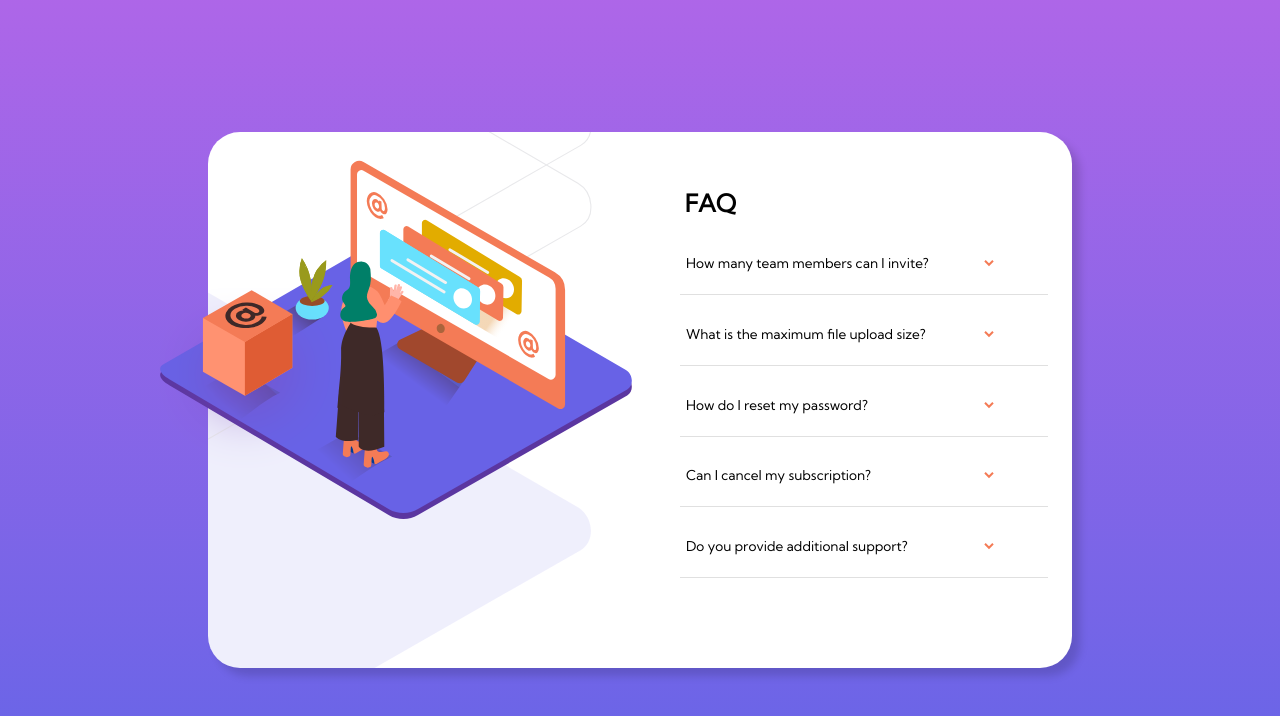
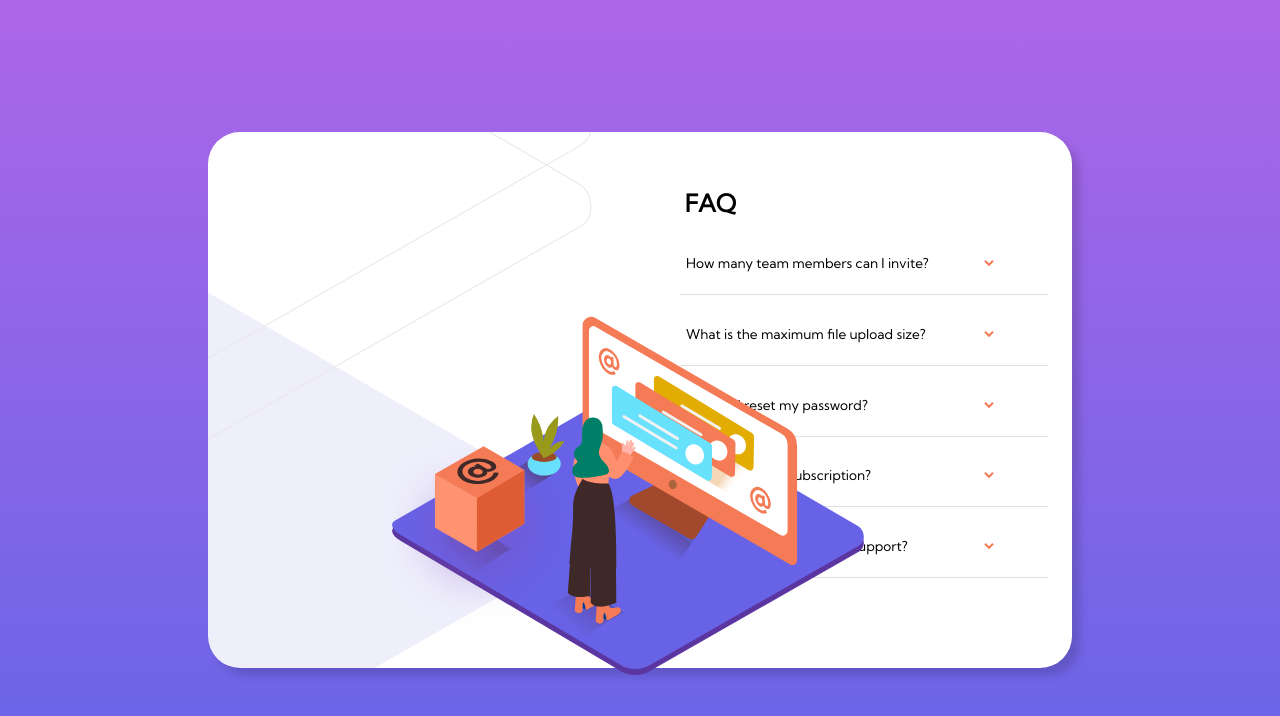
Before and after one commit to cassiamoraes/Faq-Accordion-Card, a plain HTML site: page index.html in a window 1280 px wide. Drawn offline with Linux system fonts and the light colour scheme.

Commit message:
Update index.html

```diff
--- a/index.html
+++ b/index.html
@@ -12,12 +12,12 @@
 
 <body>
 
-    <divc class="principalimg"><img src="images/illustration-woman-online-desktop.svg" alt="imagem principal"></div>
-    <div class="divbox"><img src="images/illustration-box-desktop.svg" alt="box"></div>
-
   <section>
 
     <div class="container">
+      <div class="principalimg"><img src="images/illustration-woman-online-desktop.svg" alt="imagem principal"></div>
+      <div class="divbox"><img src="images/illustration-box-desktop.svg" alt="box"></div>
+
       <h1>FAQ</h1>
 
       <div class="accordion" id="accordionList">
```
